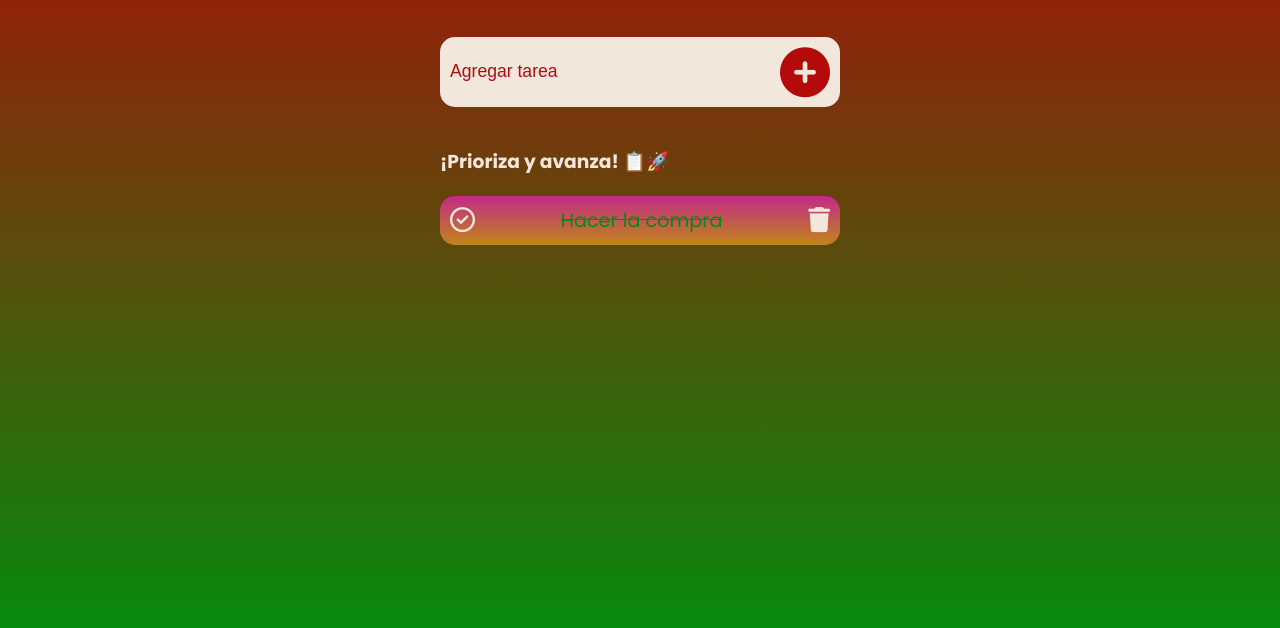
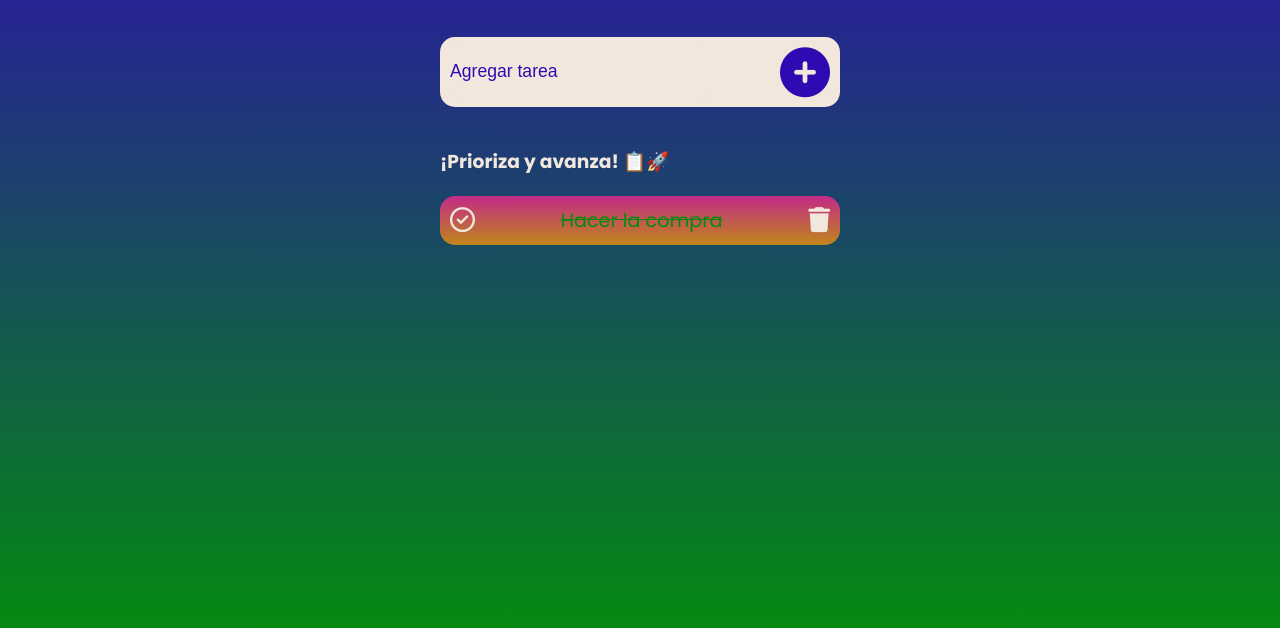
Before and after one commit to Idjc96/webpack-ejercicio, a website with bundled scripts: page src/index.html in a window 1280 px wide. Shown: the part 156-784 px from the top of the page. Built offline with nearby package versions, Linux system fonts and the light colour scheme.

Commit message:
cambio para ver colores

```diff
--- a/src/assets/style.css
+++ b/src/assets/style.css
@@ -6,7 +6,7 @@
 
 :root {
   --white: #f2e7dc;
-  --purple: #b30a0a;
+  --purple: #2f0ab3;
   --blue-light: #038c0e;
   --blue-dark: #c22a88;
   --green: #c0861a;
```
